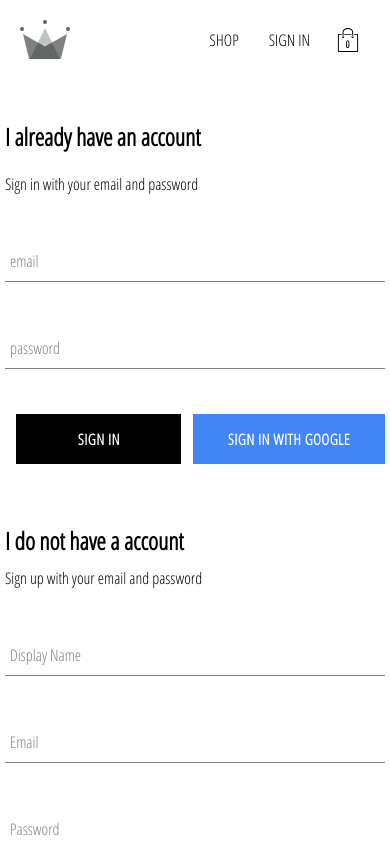
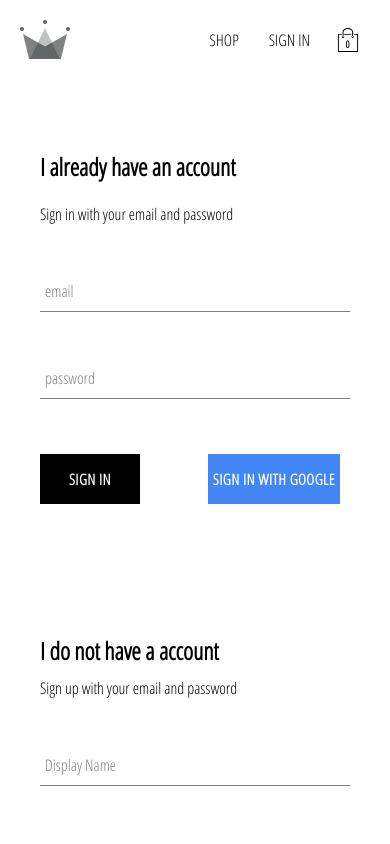
Before and after one commit to MolefeMcoco/Fling-Clothing, a React (Create React App) app: page /signin in a window 390 px wide. Shown: the top 844 px of the page. Built offline with nearby package versions, Linux system fonts and the light colour scheme; no server answers.

Commit message:
Final Commit

```diff
--- a/package.json
+++ b/package.json
@@ -7,8 +7,10 @@
     "@testing-library/react": "^13.1.1",
     "@testing-library/user-event": "^13.5.0",
     "firebase": "^9.6.11",
+    "heroku": "^7.60.2",
     "react": "^17.0.1",
     "react-dom": "^16.8.6",
+    "react-icons": "^4.4.0",
     "react-redux": "7.0.3",
     "react-router-dom": "5.0.0",
     "react-scripts": "3.0.0",
--- a/src/components/collection-item/collection-item.component.jsx
+++ b/src/components/collection-item/collection-item.component.jsx
@@ -18,9 +18,7 @@ const CollectionItem = ({ item, addItem }) => {
 				<span className="name">{name}</span>
 				<span className="price">{price}</span>
 			</div>
-			<CustomButton inverted onClick={() => addItem(item)}>
-				add to cart
-			</CustomButton>
+			<CustomButton onClick={() => addItem(item)}>add to cart</CustomButton>
 		</div>
 	);
 };
--- a/src/components/collection-item/collection-item.styles.css
+++ b/src/components/collection-item/collection-item.styles.css
@@ -16,15 +16,16 @@
 
   .collection-item .custom-button{
   width: 80%;
-  opacity: 0.7;
+  display: flex;
   position: absolute;
   top: 255px;
+  background-color: rgba(0,0,0,0.6);
 }
 
-.image:hover{
-  opacity: 0.8;
+.collection-item .custom-button:hover{
+  background-color: rgba(255,255,255,0.6);
+  border: unset;
 }
-
 
 .collection-item  .collection-footer {
     width: 100%;
@@ -57,3 +58,9 @@
     padding: 0px 10px;
   }
 }
+
+@media screen and (max-width : 425px) {
+  .collection-item {
+    width: 80vw;
+  }
+}
--- a/src/components/collection-preview/collection-preview.styles.css
+++ b/src/components/collection-preview/collection-preview.styles.css
@@ -25,3 +25,9 @@
       grid-gap: 15px ;
     }
   }
+
+  @media screen and (max-width : 425px) {
+    .collection-preview   .preview {
+      grid-template-columns: 1fr;
+    }
+  }
--- a/src/components/custom-button/custom-buttom.styles.css
+++ b/src/components/custom-button/custom-buttom.styles.css
@@ -43,3 +43,17 @@
   color: white;
     border: none;
 }
+
+@media screen and (max-width: 800px){
+  .custom-button{
+    margin:10px 10px 10px 0px;
+    min-width: 130px;
+  }
+}
+
+@media screen and (max-width: 425px){
+  .custom-button{
+    min-width: 100px;
+    padding: 0px 5px 0 5px;
+  }
+}
--- a/src/components/menu-item/menu-item.styles.css
+++ b/src/components/menu-item/menu-item.styles.css
@@ -5,7 +5,6 @@
   display: flex;
   align-items: center;
   justify-content: center;
-  border: 1px solid black;
   margin: 0 7.5px 15px;
   overflow: hidden;
 }
@@ -22,7 +21,7 @@
     }
 
 
-    .menu-item  .background-image .content .large {
+     .large {
     height: 380px;
   }
 
@@ -48,24 +47,26 @@
     flex-direction: column;
     align-items: center;
     justify-content: center;
-    border: 1px solid black;
-    background-color: white;
+    opacity:0.5;
+transition: 1s ease;
+    background-color: rgb(0, 0, 0);
     opacity: 0.7;
     position: absolute;
   }
   .content  .title {
-      font-weight: bold;
+      font-weight: bolder;
       margin: 0 6px 0;
-      font-size: 22px;
-      color: #4a4a4a;
+      font-size: 28px;
+      color: #ffffff;
     }
 
     .content   .subtitle {
       font-weight: lighter;
       font-size: 16px;
+      color: #ffffff;
     }
     @media screen and (max-width : 800px){
       .menu-item {
-        height: 200px;
+        height: 280px;
       }
     }
--- a/src/components/sign-in/sign-in.styles.css
+++ b/src/components/sign-in/sign-in.styles.css
@@ -15,5 +15,7 @@
 @media screen and (max-width: 800px){
   .sign-in{
     margin-bottom: 50px;
+    width: 100%;
+    padding: 30px;
   }
 }
--- a/src/components/sign-up/sign-up.styles.css
+++ b/src/components/sign-up/sign-up.styles.css
@@ -6,3 +6,11 @@
   .sign-up  .title {
     margin: 10px 0;
   }
+
+  @media screen and (max-width: 800px){
+    .sign-up{
+      margin-bottom: 50px;
+      width: 100%;
+      padding: 30px;
+    }
+  }
--- a/src/pages/checkout/checkout.styles.css
+++ b/src/pages/checkout/checkout.styles.css
@@ -38,3 +38,15 @@
     font-size: 24px;
     color: red;
   }
+
+  @media  screen and (max-width : 800px){
+    .checkout-page{
+      width: 90%;
+    }
+  }
+
+  @media  screen and (max-width : 425px){
+    .checkout-page{
+      width: 100%;
+    }
+  }
--- a/src/pages/sign-in-and-sign-up/sign-in-and-sign-up.styles.css
+++ b/src/pages/sign-in-and-sign-up/sign-in-and-sign-up.styles.css
@@ -9,6 +9,6 @@
   .sign-in-and-sign-up {
     width: 100%;
     flex-direction: column;
-    align-items: center;
+    align-items: right;
   }
 }
--- a/src/redux/store.js
+++ b/src/redux/store.js
@@ -4,7 +4,11 @@ import { persistStore } from 'redux-persist';
 
 import rootReducer from './root-reducer';
 
-const middlewares = [ logger ];
+const middlewares = [];
+
+if (process.env.NODE_ENV === 'development') {
+	middlewares.push(logger);
+}
 
 export const store = createStore(rootReducer, applyMiddleware(...middlewares));
 
```
Also changed, not shown: 1 other file (tests, documents, lock files or other folders).
